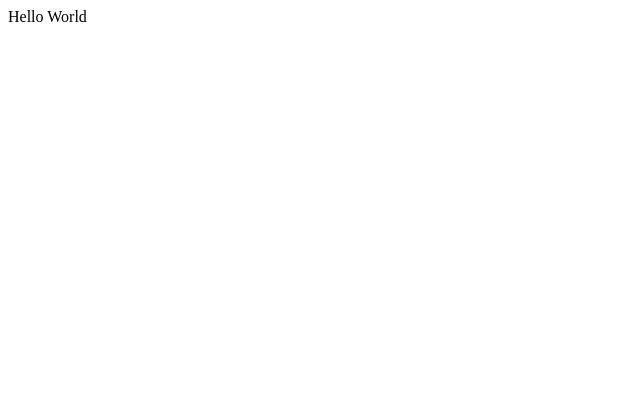
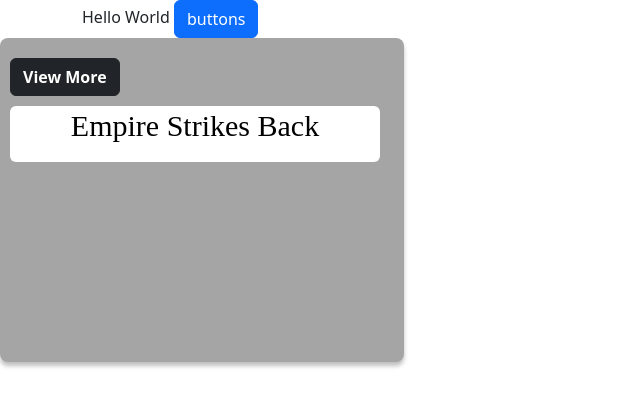
Before and after one commit to Zach812/project_Frontend, an Angular app in the folder angular-front/: page / in a window 1280 px wide. Shown: the top 406 px of the page, without its empty margins (0-640 px from the left). Built offline with nearby package versions, Linux system fonts and the light colour scheme.

Commit message:
Adding Bootstrap and movie card component

```diff
--- a/angular-front/angular.json
+++ b/angular-front/angular.json
@@ -16,18 +16,13 @@
             "outputPath": "dist/angular-front",
             "index": "src/index.html",
             "main": "src/main.ts",
-            "polyfills": [
-              "zone.js"
-            ],
+            "polyfills": ["zone.js"],
             "tsConfig": "tsconfig.app.json",
-            "assets": [
-              "src/favicon.ico",
-              "src/assets"
-            ],
-            "styles": [
-              "src/styles.css"
-            ],
-            "scripts": []
+            "assets": ["src/favicon.ico", "src/assets"],
+            "styles": ["src/styles.css"],
+            "scripts": [
+              "./node_modules/bootstrap/dist/js/bootstrap.bundle.min.js"
+            ]
           },
           "configurations": {
             "production": {
@@ -77,18 +72,10 @@
         "test": {
           "builder": "@angular-devkit/build-angular:karma",
           "options": {
-            "polyfills": [
-              "zone.js",
-              "zone.js/testing"
-            ],
+            "polyfills": ["zone.js", "zone.js/testing"],
             "tsConfig": "tsconfig.spec.json",
-            "assets": [
-              "src/favicon.ico",
-              "src/assets"
-            ],
-            "styles": [
-              "src/styles.css"
-            ],
+            "assets": ["src/favicon.ico", "src/assets"],
+            "styles": ["src/styles.css"],
             "scripts": []
           }
         }
--- a/angular-front/package.json
+++ b/angular-front/package.json
@@ -18,6 +18,8 @@
     "@angular/platform-browser": "^15.2.0",
     "@angular/platform-browser-dynamic": "^15.2.0",
     "@angular/router": "^15.2.0",
+    "bootstrap": "^5.2.3",
+    "bootstrap-icons": "^1.10.4",
     "rxjs": "~7.8.0",
     "tslib": "^2.3.0",
     "zone.js": "~0.12.0"
--- a/angular-front/src/app/app.component.html
+++ b/angular-front/src/app/app.component.html
@@ -6,7 +6,10 @@
 <!-- * * * * * * * * * Delete the template below * * * * * * * * * * -->
 <!-- * * * * * * * to get started with your project! * * * * * * * * -->
 <!-- * * * * * * * * * * * * * * * * * * * * * * * * * * * * * * * -->
-<div>Hello World</div>
+<div class="container">
+  Hello World
+  <button class="btn btn-primary">buttons</button>
+</div>
 <!-- * * * * * * * * * * * * * * * * * * * * * * * * * * * * * * * -->
 <!-- * * * * * * * * * * * The content above * * * * * * * * * * * -->
 <!-- * * * * * * * * * * is only a placeholder * * * * * * * * * * -->
@@ -14,5 +17,5 @@
 <!-- * * * * * * * * * * * * * * * * * * * * * * * * * * * * * * * -->
 <!-- * * * * * * * * * * End of Placeholder * * * * * * * * * * * -->
 <!-- * * * * * * * * * * * * * * * * * * * * * * * * * * * * * * * -->
-
+<app-movie-card></app-movie-card>
 <router-outlet></router-outlet>
--- a/angular-front/src/app/app.module.ts
+++ b/angular-front/src/app/app.module.ts
@@ -3,10 +3,12 @@
 
 import { AppRoutingModule } from './app-routing.module';
 import { AppComponent } from './app.component';
+import { MovieCardComponent } from './movie-card/movie-card.component';
 
 @NgModule({
   declarations: [
-    AppComponent
+    AppComponent,
+    MovieCardComponent
   ],
   imports: [
     BrowserModule,
--- /dev/null
+++ b/angular-front/src/app/movie-card/movie-card.component.css
@@ -0,0 +1,53 @@
+.cardCont {
+  display: flex;
+  flex-direction: column;
+  align-items: flex-start;
+  padding: 10px;
+  gap: 10px;
+
+  position: relative;
+  width: 404px;
+  height: 324px;
+
+  background: #a5a5a5;
+  box-shadow: 0px 4px 4px rgba(0, 0, 0, 0.25);
+  border-radius: 8px;
+}
+.title {
+  display: flex;
+  flex-direction: row;
+  justify-content: center;
+  align-items: center;
+  padding: 10px;
+  gap: 10px;
+
+  width: 370px;
+  height: 56px;
+
+  background: #ffffff;
+  border-radius: 6px;
+
+  /* Inside auto layout */
+
+  flex: none;
+  order: 1;
+  flex-grow: 0;
+}
+.title-txt {
+  font-family: "Chivo";
+  font-style: normal;
+  font-weight: 400;
+  font-size: 30px;
+  line-height: 36px;
+  /* identical to box height */
+
+  text-align: center;
+
+  color: #000000;
+
+  /* Inside auto layout */
+
+  flex: none;
+  order: 0;
+  flex-grow: 0;
+}
--- /dev/null
+++ b/angular-front/src/app/movie-card/movie-card.component.html
@@ -0,0 +1,5 @@
+<div class="cardCont">
+  <div></div>
+  <div class="title"><p class="title-txt">Empire Strikes Back</p></div>
+  <button class="btn btn-dark fw-bolder">View More</button>
+</div>
--- a/angular-front/src/index.html
+++ b/angular-front/src/index.html
@@ -1,13 +1,13 @@
-<!doctype html>
+<!DOCTYPE html>
 <html lang="en">
-<head>
-  <meta charset="utf-8">
-  <title>AngularFront</title>
-  <base href="/">
-  <meta name="viewport" content="width=device-width, initial-scale=1">
-  <link rel="icon" type="image/x-icon" href="favicon.ico">
-</head>
-<body>
-  <app-root></app-root>
-</body>
+  <head>
+    <meta charset="utf-8" />
+    <title>Star Wars Dictionary</title>
+    <base href="/" />
+    <meta name="viewport" content="width=device-width, initial-scale=1" />
+    <link rel="icon" type="image/x-icon" href="favicon.ico" />
+  </head>
+  <body>
+    <app-root></app-root>
+  </body>
 </html>
--- a/angular-front/src/styles.css
+++ b/angular-front/src/styles.css
@@ -1 +1,2 @@
 /* You can add global styles to this file, and also import other style files */
+@import "~bootstrap/dist/css/bootstrap.css";
```
Also changed, not shown: angular-front/src/app/movie-card/movie-card.component.ts (added, +10 -0 lines), 2 other files (tests, documents, lock files or other folders).
